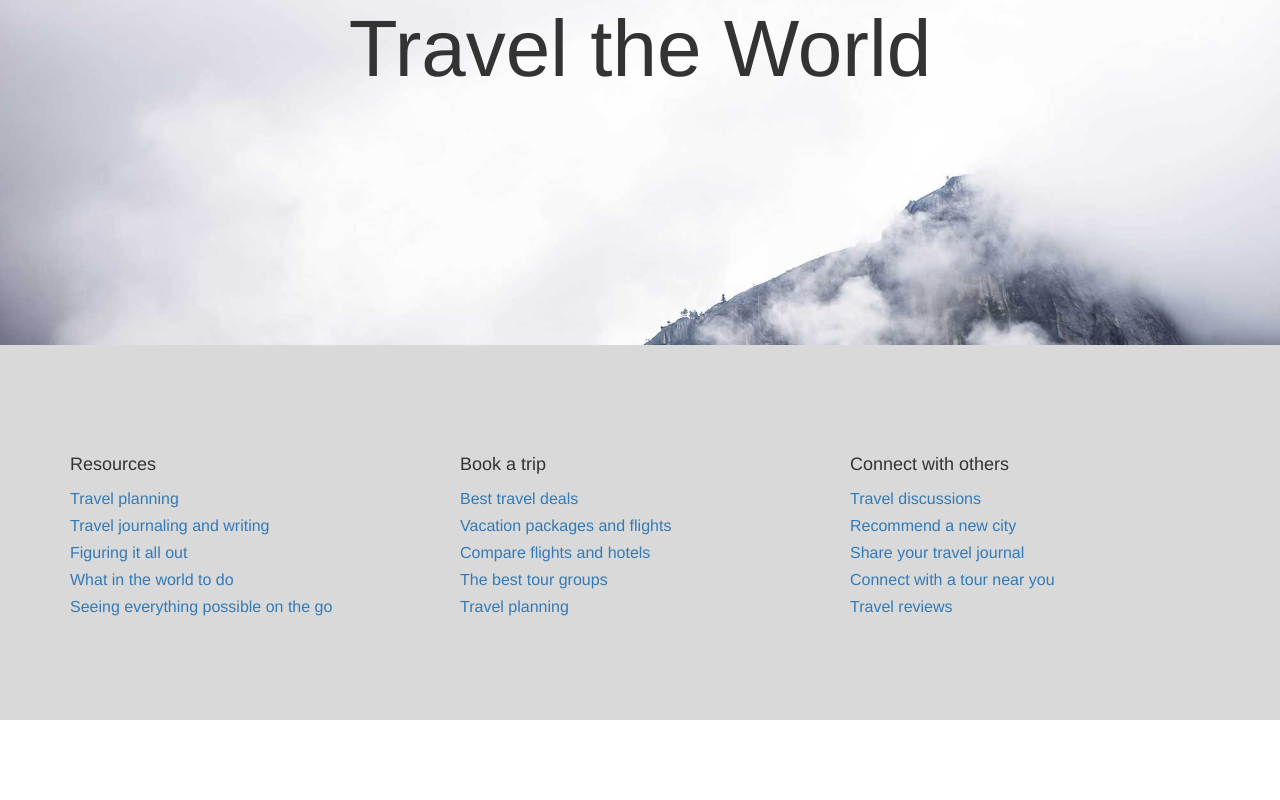
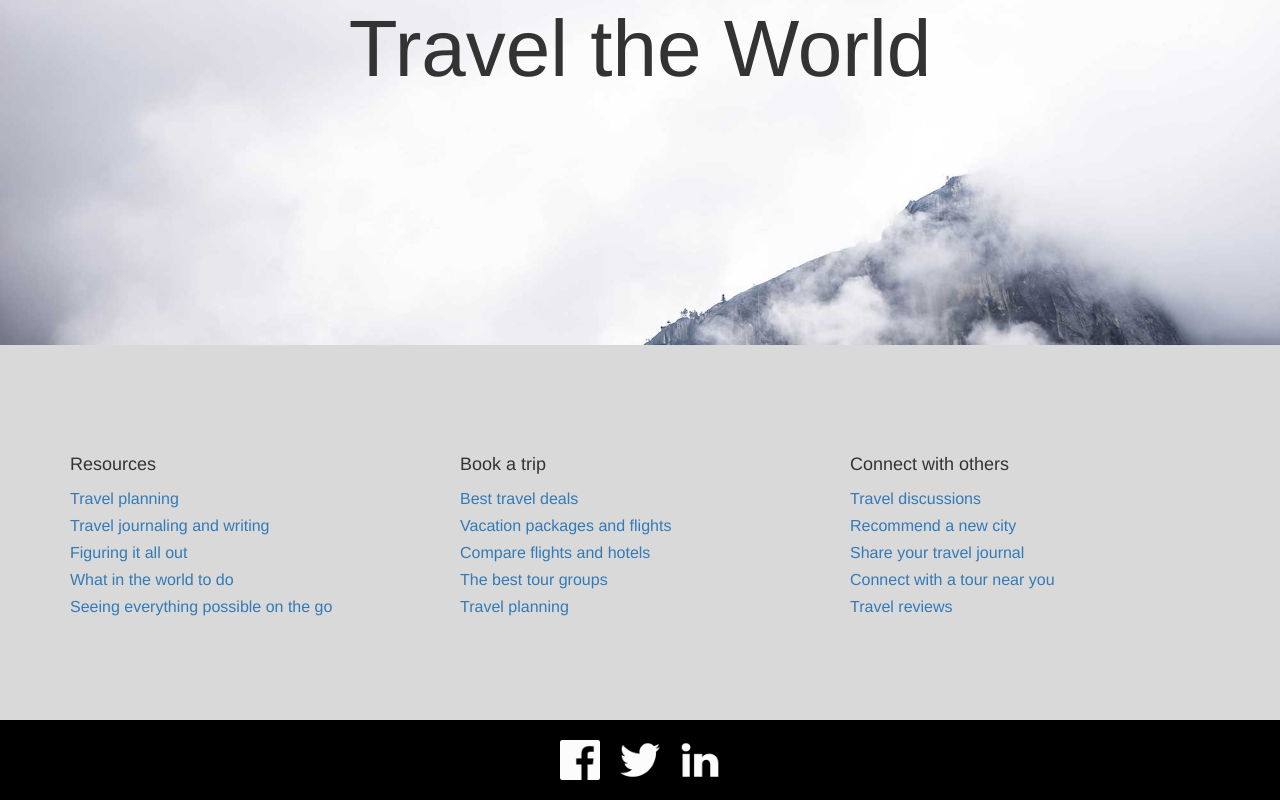
Before and after one commit to megancoyle/respond-sieve, a plain HTML site: page index.html in a window 1280 px wide. Shown: the part 1174-1974 px from the top of the page. Before the commit the page ends 1894 px from the top, so only its background shows below. Drawn offline with nearby package versions, Linux system fonts and the light colour scheme.

Commit message:
Add social media images and styles

```diff
--- a/css/styles.css
+++ b/css/styles.css
@@ -102,7 +102,20 @@ nav {
 	list-style: none;
 	padding-left: 0;
 }
-
+.social-media {
+	background: black;
+	text-align: center;
+	padding-top: 20px;
+	padding-bottom: 20px;
+}
+.social-media img {
+    width: 40px;
+    margin-left: 10px;
+    margin-right: 10px;
+}
+.social-media img:hover {
+    opacity: .8;
+}
 
 @media screen and (max-width: 620px) {
 /* Banners and text */
--- a/index.html
+++ b/index.html
@@ -99,5 +99,11 @@
         </div>
       </div>
     </div>
+    </div>
+    <div class="container-fluid social-media">
+      <div class="container">
+      <a href="#"><img src="images/facebook.png" alt="Facebook"></a><a href="#"><img src="images/twitter.png" alt="Twitter"></a><a href="#"><img src="images/linkedin.png" alt="Linkedin"></a>
+      </div>
+    </div>
   </body>
 </html>
```
Also changed, not shown: images/facebook.png (added), images/linkedin.png (added), images/twitter.png (added).
